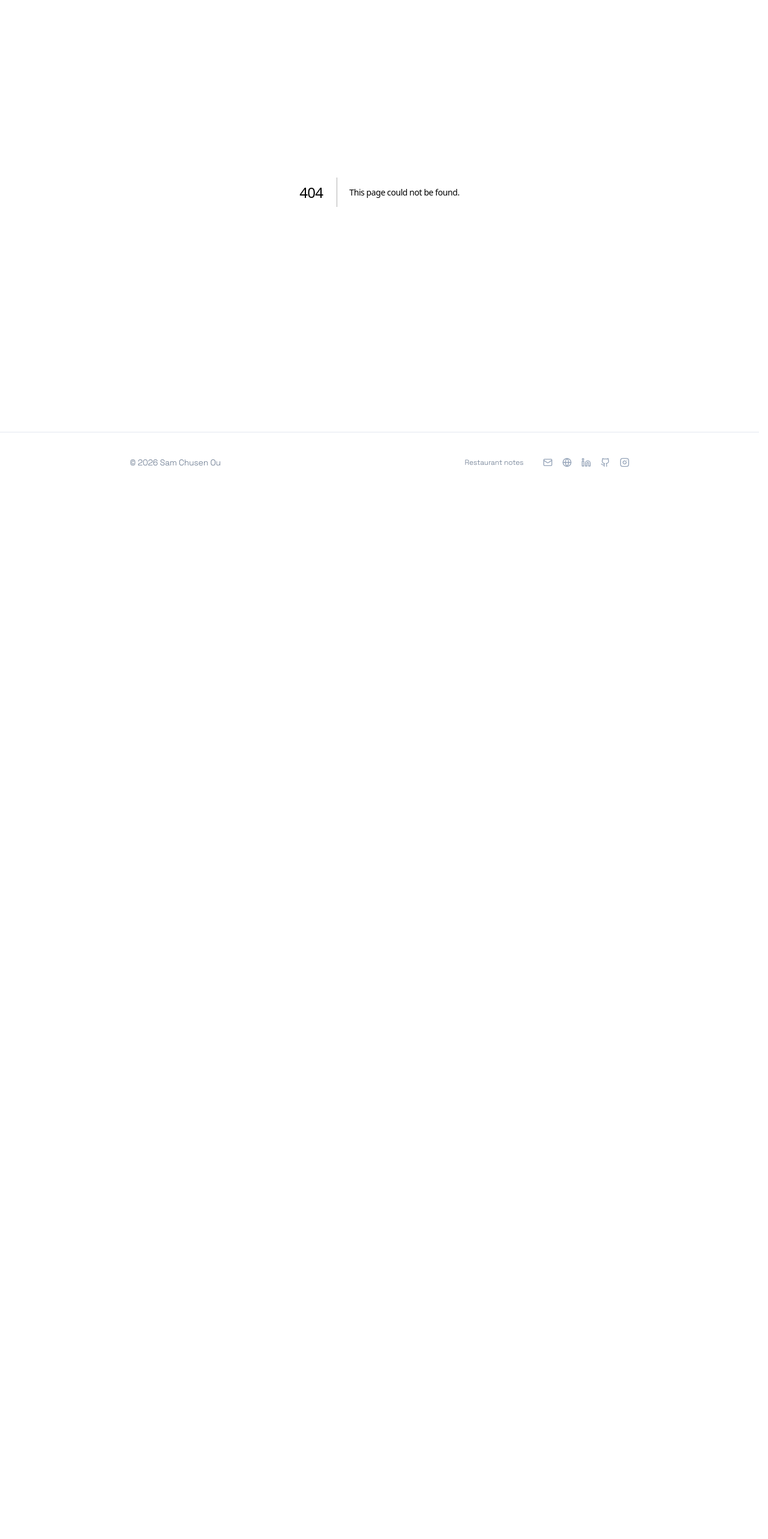
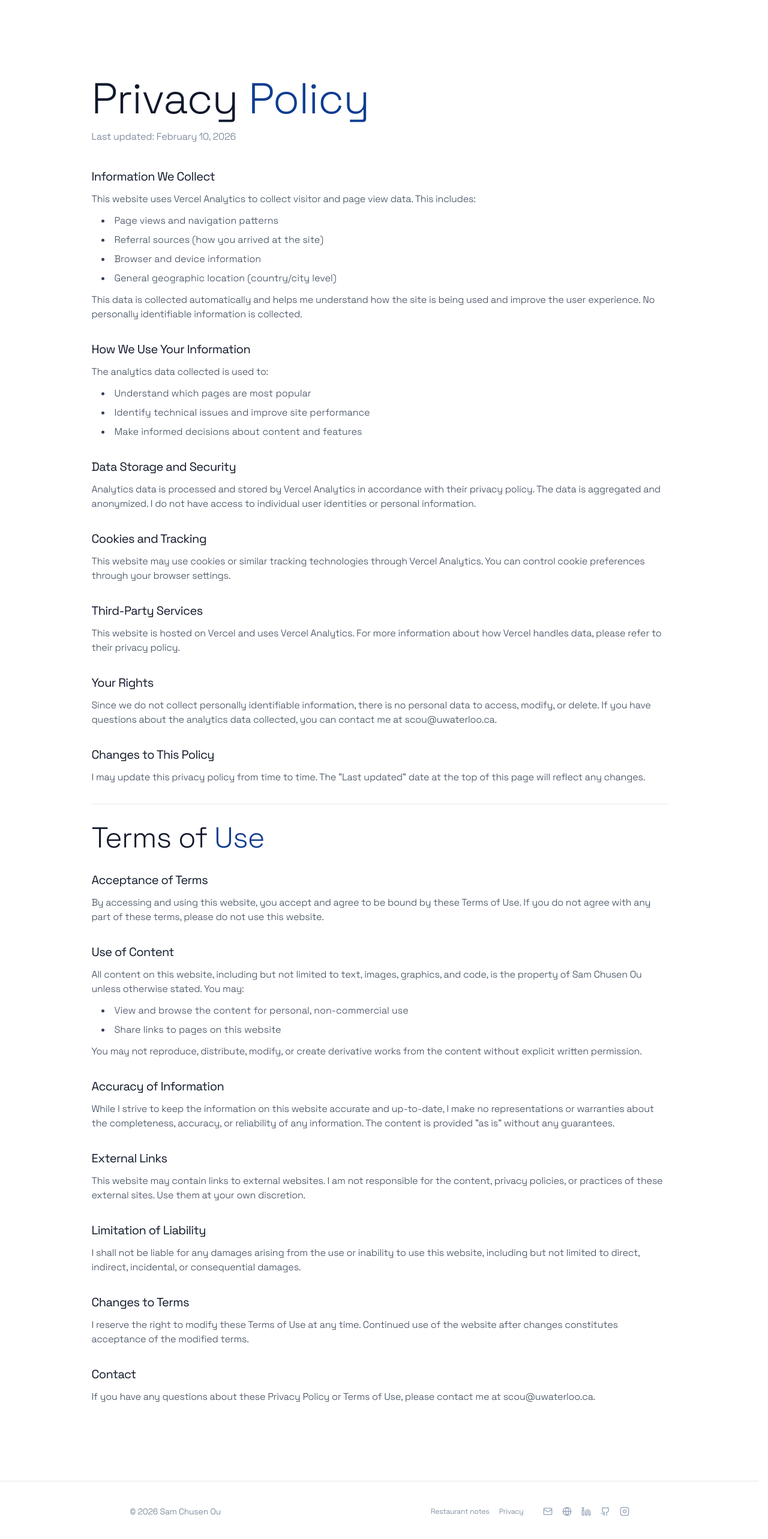
Before and after one commit to samou-uk/sam_personal, a Next.js app: page /privacy in a window 1280 px wide. Before the commit this address had no page. Shown: the part 80-2646 px from the top of the page at 60% size. Before the commit the page ends 901 px from the top, so only its background shows below. Built offline with nearby package versions, Linux system fonts and the light colour scheme.

Commit message:
analytics and privacy@

```diff
--- a/app/layout.tsx
+++ b/app/layout.tsx
@@ -1,5 +1,6 @@
 import type { Metadata } from 'next'
 import { Space_Grotesk } from 'next/font/google'
+import { Analytics } from '@vercel/analytics/next'
 import './globals.css'
 import 'leaflet/dist/leaflet.css'
 import CustomCursor from '@/components/CustomCursor'
@@ -32,6 +33,7 @@ export default function RootLayout({
           <EasterEggs />
           {children}
           <Footer />
+          <Analytics />
         </ThemeProvider>
       </body>
     </html>
--- /dev/null
+++ b/app/privacy/page.tsx
@@ -0,0 +1,187 @@
+'use client'
+
+import React from 'react'
+import Navigation from '@/components/Navigation'
+
+export default function PrivacyPage() {
+  return (
+    <main className="min-h-screen bg-white dark:bg-slate-900">
+      <Navigation />
+
+      <div className="pt-20 pb-16 md:pb-0">
+        <section className="pt-32 pb-32">
+          <div className="max-w-5xl mx-auto px-6 sm:px-8">
+            {/* Header */}
+            <div className="mb-10">
+              <h1 className="text-6xl md:text-7xl font-extralight text-slate-900 dark:text-slate-100 mb-4 tracking-tight">
+                <span className="inline-block">Privacy</span>{' '}
+                <span className="inline-block text-primary dark:text-[#ADD8E6]">Policy</span>
+              </h1>
+              <p className="text-base text-slate-500 dark:text-slate-400 font-light max-w-2xl">
+                Last updated: {new Date().toLocaleDateString('en-US', { month: 'long', day: 'numeric', year: 'numeric' })}
+              </p>
+            </div>
+
+            {/* Content */}
+            <div className="space-y-8 text-slate-700 dark:text-slate-300 font-light leading-relaxed">
+              <div>
+                <h2 className="text-xl font-normal text-slate-900 dark:text-slate-100 mb-3">
+                  Information We Collect
+                </h2>
+                <p className="text-base mb-3">
+                  This website uses Vercel Analytics to collect visitor and page view data. This includes:
+                </p>
+                <ul className="list-disc list-inside space-y-2 text-base ml-4">
+                  <li>Page views and navigation patterns</li>
+                  <li>Referral sources (how you arrived at the site)</li>
+                  <li>Browser and device information</li>
+                  <li>General geographic location (country/city level)</li>
+                </ul>
+                <p className="text-base mt-3">
+                  This data is collected automatically and helps me understand how the site is being used and improve the user experience. No personally identifiable information is collected.
+                </p>
+              </div>
+
+              <div>
+                <h2 className="text-xl font-normal text-slate-900 dark:text-slate-100 mb-3">
+                  How We Use Your Information
+                </h2>
+                <p className="text-base mb-3">
+                  The analytics data collected is used to:
+                </p>
+                <ul className="list-disc list-inside space-y-2 text-base ml-4">
+                  <li>Understand which pages are most popular</li>
+                  <li>Identify technical issues and improve site performance</li>
+                  <li>Make informed decisions about content and features</li>
+                </ul>
+              </div>
+
+              <div>
+                <h2 className="text-xl font-normal text-slate-900 dark:text-slate-100 mb-3">
+                  Data Storage and Security
+                </h2>
+                <p className="text-base">
+                  Analytics data is processed and stored by Vercel Analytics in accordance with their privacy policy. The data is aggregated and anonymized. I do not have access to individual user identities or personal information.
+                </p>
+              </div>
+
+              <div>
+                <h2 className="text-xl font-normal text-slate-900 dark:text-slate-100 mb-3">
+                  Cookies and Tracking
+                </h2>
+                <p className="text-base">
+                  This website may use cookies or similar tracking technologies through Vercel Analytics. You can control cookie preferences through your browser settings.
+                </p>
+              </div>
+
+              <div>
+                <h2 className="text-xl font-normal text-slate-900 dark:text-slate-100 mb-3">
+                  Third-Party Services
+                </h2>
+                <p className="text-base mb-3">
+                  This website is hosted on Vercel and uses Vercel Analytics. For more information about how Vercel handles data, please refer to their privacy policy.
+                </p>
+              </div>
+
+              <div>
+                <h2 className="text-xl font-normal text-slate-900 dark:text-slate-100 mb-3">
+                  Your Rights
+                </h2>
+                <p className="text-base">
+                  Since we do not collect personally identifiable information, there is no personal data to access, modify, or delete. If you have questions about the analytics data collected, you can contact me at scou@uwaterloo.ca.
+                </p>
+              </div>
+
+              <div>
+                <h2 className="text-xl font-normal text-slate-900 dark:text-slate-100 mb-3">
+                  Changes to This Policy
+                </h2>
+                <p className="text-base">
+                  I may update this privacy policy from time to time. The "Last updated" date at the top of this page will reflect any changes.
+                </p>
+              </div>
+
+              {/* Terms of Use Section */}
+              <div className="pt-8 border-t border-slate-200 dark:border-slate-800 mt-12">
+                <h1 className="text-4xl md:text-5xl font-extralight text-slate-900 dark:text-slate-100 mb-6 tracking-tight">
+                  <span className="inline-block">Terms of</span>{' '}
+                  <span className="inline-block text-primary dark:text-[#ADD8E6]">Use</span>
+                </h1>
+              </div>
+
+              <div>
+                <h2 className="text-xl font-normal text-slate-900 dark:text-slate-100 mb-3">
+                  Acceptance of Terms
+                </h2>
+                <p className="text-base">
+                  By accessing and using this website, you accept and agree to be bound by these Terms of Use. If you do not agree with any part of these terms, please do not use this website.
+                </p>
+              </div>
+
+              <div>
+                <h2 className="text-xl font-normal text-slate-900 dark:text-slate-100 mb-3">
+                  Use of Content
+                </h2>
+                <p className="text-base mb-3">
+                  All content on this website, including but not limited to text, images, graphics, and code, is the property of Sam Chusen Ou unless otherwise stated. You may:
+                </p>
+                <ul className="list-disc list-inside space-y-2 text-base ml-4">
+                  <li>View and browse the content for personal, non-commercial use</li>
+                  <li>Share links to pages on this website</li>
+                </ul>
+                <p className="text-base mt-3">
+                  You may not reproduce, distribute, modify, or create derivative works from the content without explicit written permission.
+                </p>
+              </div>
+
+              <div>
+                <h2 className="text-xl font-normal text-slate-900 dark:text-slate-100 mb-3">
+                  Accuracy of Information
+                </h2>
+                <p className="text-base">
+                  While I strive to keep the information on this website accurate and up-to-date, I make no representations or warranties about the completeness, accuracy, or reliability of any information. The content is provided "as is" without any guarantees.
+                </p>
+              </div>
+
+              <div>
+                <h2 className="text-xl font-normal text-slate-900 dark:text-slate-100 mb-3">
+                  External Links
+                </h2>
+                <p className="text-base">
+                  This website may contain links to external websites. I am not responsible for the content, privacy policies, or practices of these external sites. Use them at your own discretion.
+                </p>
+              </div>
+
+              <div>
+                <h2 className="text-xl font-normal text-slate-900 dark:text-slate-100 mb-3">
+                  Limitation of Liability
+                </h2>
+                <p className="text-base">
+                  I shall not be liable for any damages arising from the use or inability to use this website, including but not limited to direct, indirect, incidental, or consequential damages.
+                </p>
+              </div>
+
+              <div>
+                <h2 className="text-xl font-normal text-slate-900 dark:text-slate-100 mb-3">
+                  Changes to Terms
+                </h2>
+                <p className="text-base">
+                  I reserve the right to modify these Terms of Use at any time. Continued use of the website after changes constitutes acceptance of the modified terms.
+                </p>
+              </div>
+
+              <div>
+                <h2 className="text-xl font-normal text-slate-900 dark:text-slate-100 mb-3">
+                  Contact
+                </h2>
+                <p className="text-base">
+                  If you have any questions about these Privacy Policy or Terms of Use, please contact me at scou@uwaterloo.ca.
+                </p>
+              </div>
+            </div>
+          </div>
+        </section>
+      </div>
+    </main>
+  )
+}
--- a/components/Footer.tsx
+++ b/components/Footer.tsx
@@ -27,6 +27,9 @@ export default function Footer() {
               <a href="/restaurants" className="hover:text-primary dark:hover:text-[#ADD8E6] transition-colors duration-200">
                 Restaurant notes
               </a>
+              <a href="/privacy" className="hover:text-primary dark:hover:text-[#ADD8E6] transition-colors duration-200">
+                Privacy
+              </a>
             </nav>
 
             <div className="flex gap-4">
--- a/components/Navigation.tsx
+++ b/components/Navigation.tsx
@@ -271,6 +271,12 @@ export default function Navigation() {
                 >
                   Restaurant notes
                 </a>
+                <a
+                  href="/privacy"
+                  className="hover:text-primary dark:hover:text-[#ADD8E6] transition-colors duration-200"
+                >
+                  Privacy
+                </a>
               </div>
 
               <div className="flex gap-5">
--- a/package.json
+++ b/package.json
@@ -9,6 +9,7 @@
     "lint": "next lint"
   },
   "dependencies": {
+    "@vercel/analytics": "^1.6.1",
     "framer-motion": "^10.16.4",
     "leaflet": "^1.9.4",
     "lucide-react": "^0.294.0",
```
Also changed, not shown: 1 other file (tests, documents, lock files or other folders).
